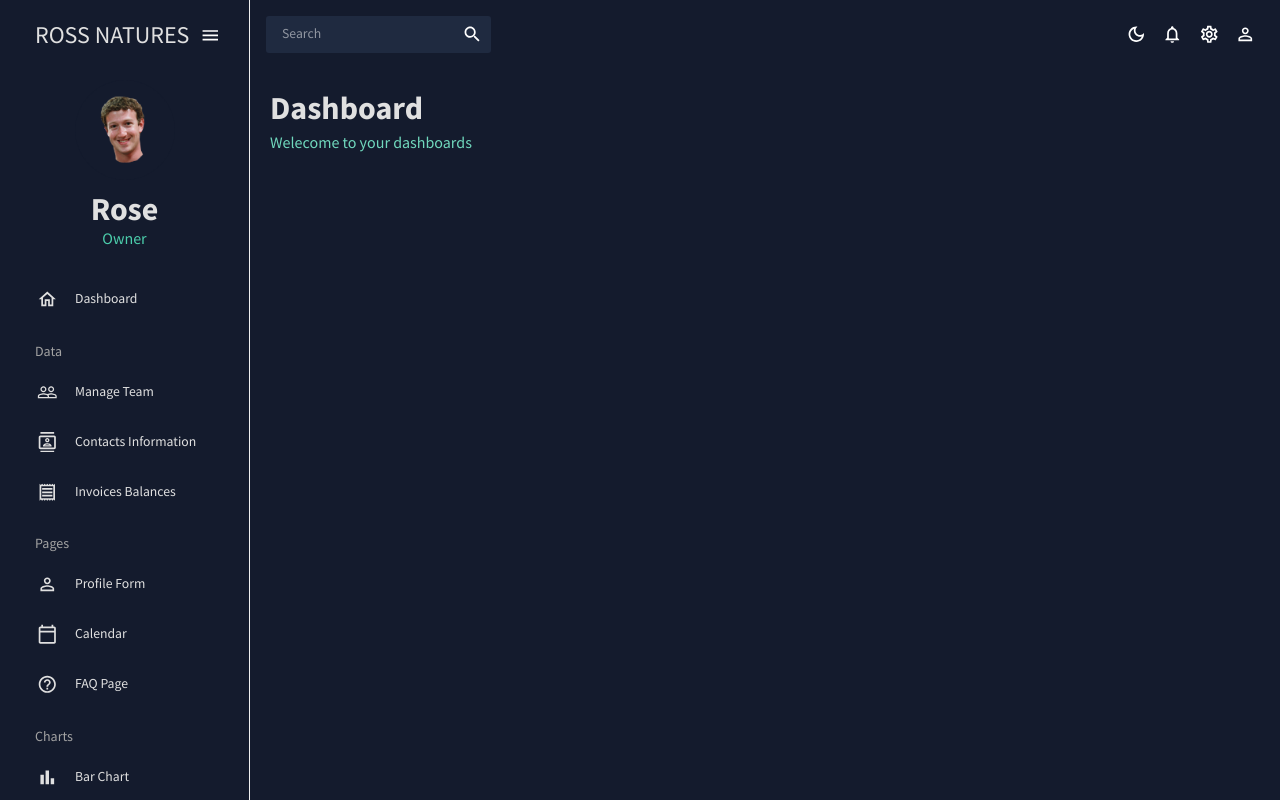
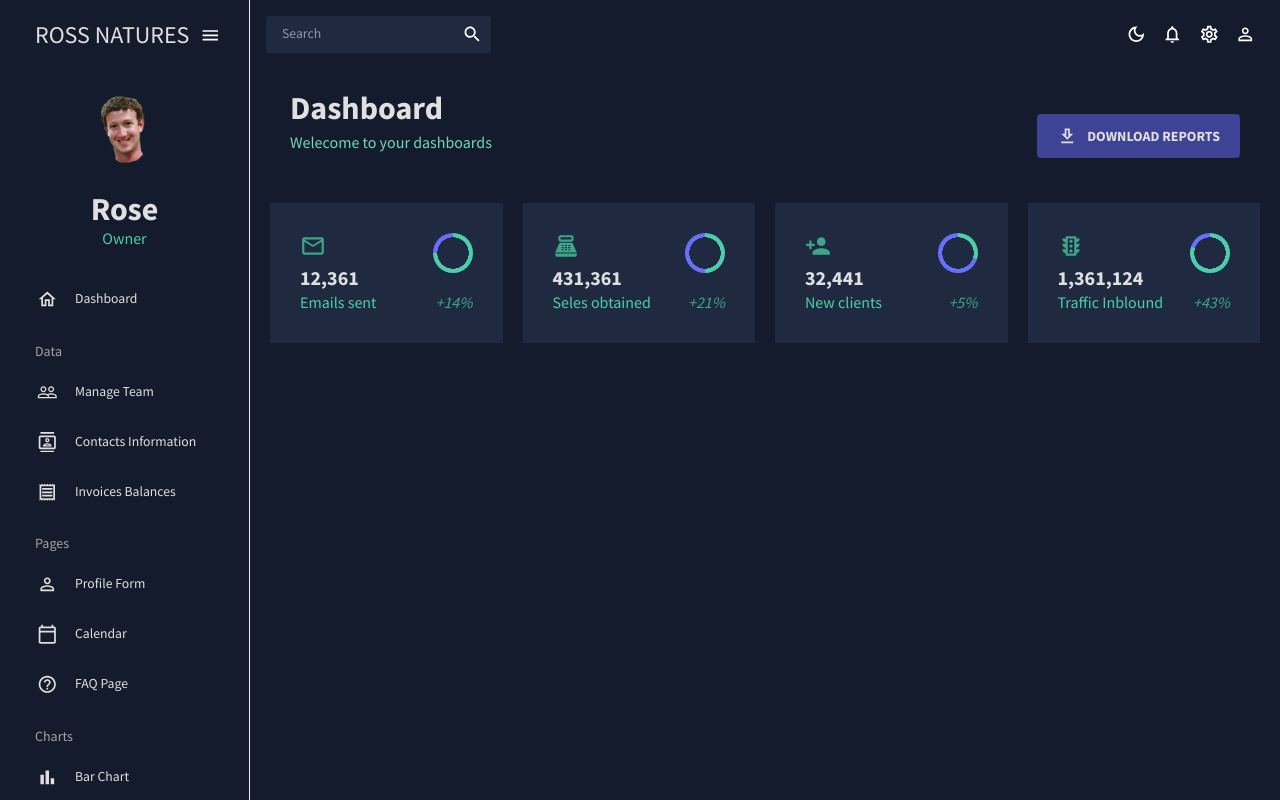
Before and after one commit to JosafathSosa/react-admin, a React (Create React App) app: page / in a window 1280 px wide. Built offline with nearby package versions, Linux system fonts and the light colour scheme.

Commit message:
StatBox component for Dashboard
Create 1 statbox component to reuse in dashboard scene

```diff
--- /dev/null
+++ b/src/components/ProgressCircle.jsx
@@ -0,0 +1,20 @@
+import { Box, useTheme } from "@mui/material";
+import { tokens } from "../theme";
+
+export const ProgressCircle = ({ progress = "0.75", size = "40" }) => {
+  const theme = useTheme();
+  const colors = tokens(theme.palette.mode);
+  const angle = progress * 360;
+  return (
+    <Box
+      sx={{
+        background: `radial-gradient(${colors.primary[400]} 55%, transparent 56%),
+            conic-gradient(transparent 0deg ${angle}deg, ${colors.blueAccent[500]} ${angle}deg 360deg),
+            ${colors.greenAccent[500]}`,
+        borderRadius: "50%",
+        width: `${size}px`,
+        height: `${size}px`,
+      }}
+    />
+  );
+};
--- /dev/null
+++ b/src/components/StatBox.jsx
@@ -0,0 +1,40 @@
+import { Box, Typography, useTheme } from "@mui/material";
+import { tokens } from "../theme";
+import { ProgressCircle } from "./ProgressCircle";
+
+export const StatBox = ({ title, subtitle, icon, progress, increase }) => {
+  const theme = useTheme();
+  const colors = tokens(theme.palette.mode);
+
+  return (
+    <Box width="100%" m="0 30px">
+      <Box display="flex" justifyContent="space-between">
+        <Box>
+          {icon}
+          <Typography
+            variant="h4"
+            fontWeight="bold"
+            sx={{ color: colors.grey[100] }}
+          >
+            {title}
+          </Typography>
+        </Box>
+        <Box>
+          <ProgressCircle progress={progress} />
+        </Box>
+      </Box>
+      <Box display="flex" justifyContent="space-between" mt="2px">
+        <Typography variant="h5" sx={{ color: colors.greenAccent[500] }}>
+          {subtitle}
+        </Typography>
+        <Typography
+          variant="h5"
+          fontStyle="italic"
+          sx={{ color: colors.greenAccent[600] }}
+        >
+          {increase}
+        </Typography>
+      </Box>
+    </Box>
+  );
+};
--- a/src/scenes/dashboard/index.jsx
+++ b/src/scenes/dashboard/index.jsx
@@ -1,10 +1,26 @@
 import React from "react";
 import { Header } from "../../components/Header";
-import { Box } from "@mui/material";
+import { Box, Button, IconButton, Typography, useTheme } from "@mui/material";
+import { tokens } from "../../theme";
+import { mockTransactions } from "../../data/mockData";
+import {
+  DownloadOutlined,
+  EmailOutlined,
+  PointOfSaleOutlined,
+  PersonAdd,
+  TrafficOutlined,
+} from "@mui/icons-material";
+import { LineChart } from "../../components/LineChart";
+import { BarChart } from "../../components/BarChart";
+import { GeographyChart } from "../../components/GeographyChart";
+import { StatBox } from "../../components/StatBox";
+import { ProgressCircle } from "../../components/ProgressCircle";
 
 const Dashboard = () => {
+  const theme = useTheme();
+  const colors = tokens(theme.palette.mode);
   return (
-    <Box>
+    <Box m="20px">
       <Box
         display="flex"
         justifyContent="space-between"
@@ -12,6 +28,106 @@
         m="20px"
       >
         <Header title="Dashboard" subtitle="Welecome to your dashboards" />
+        <Box>
+          <Button
+            sx={{
+              backgroundColor: colors.blueAccent[700],
+              color: colors.grey[100],
+              fontSize: "14px",
+              fontWeight: "bold",
+              padding: "10px 20px",
+            }}
+          >
+            <DownloadOutlined sx={{ mr: "10px" }} />
+            Download Reports
+          </Button>
+        </Box>
+      </Box>
+      {/*GRID AND CHARTS*/}
+      <Box
+        display="grid"
+        gridTemplateColumns="repeat(12, 1fr)"
+        gridAutoRows="140px"
+        gap="20px"
+      >
+        {/*Row 1 */}
+        <Box
+          gridColumn="span 3"
+          backgroundColor={colors.primary[400]}
+          display="flex"
+          alignItems="center"
+          justifyContent="center"
+        >
+          <StatBox
+            title="12,361"
+            subtitle="Emails sent"
+            progress="0.75"
+            increase="+14%"
+            icon={
+              <EmailOutlined
+                sx={{ color: colors.greenAccent[600], fontSize: "26px" }}
+              />
+            }
+          />
+        </Box>
+        <Box
+          gridColumn="span 3"
+          backgroundColor={colors.primary[400]}
+          display="flex"
+          alignItems="center"
+          justifyContent="center"
+        >
+          <StatBox
+            title="431,361"
+            subtitle="Seles obtained"
+            progress="0.5"
+            increase="+21%"
+            icon={
+              <PointOfSaleOutlined
+                sx={{ color: colors.greenAccent[600], fontSize: "26px" }}
+              />
+            }
+          />
+        </Box>
+
+        <Box
+          gridColumn="span 3"
+          backgroundColor={colors.primary[400]}
+          display="flex"
+          alignItems="center"
+          justifyContent="center"
+        >
+          <StatBox
+            title="32,441"
+            subtitle="New clients"
+            progress="0.30"
+            increase="+5%"
+            icon={
+              <PersonAdd
+                sx={{ color: colors.greenAccent[600], fontSize: "26px" }}
+              />
+            }
+          />
+        </Box>
+        <Box
+          gridColumn="span 3"
+          backgroundColor={colors.primary[400]}
+          display="flex"
+          alignItems="center"
+          justifyContent="center"
+        >
+          <StatBox
+            title="1,361,124"
+            subtitle="Traffic Inblound"
+            progress="0.80"
+            increase="+43%"
+            icon={
+              <TrafficOutlined
+                sx={{ color: colors.greenAccent[600], fontSize: "26px" }}
+              />
+            }
+          />
+        </Box>
       </Box>
     </Box>
   );
```
